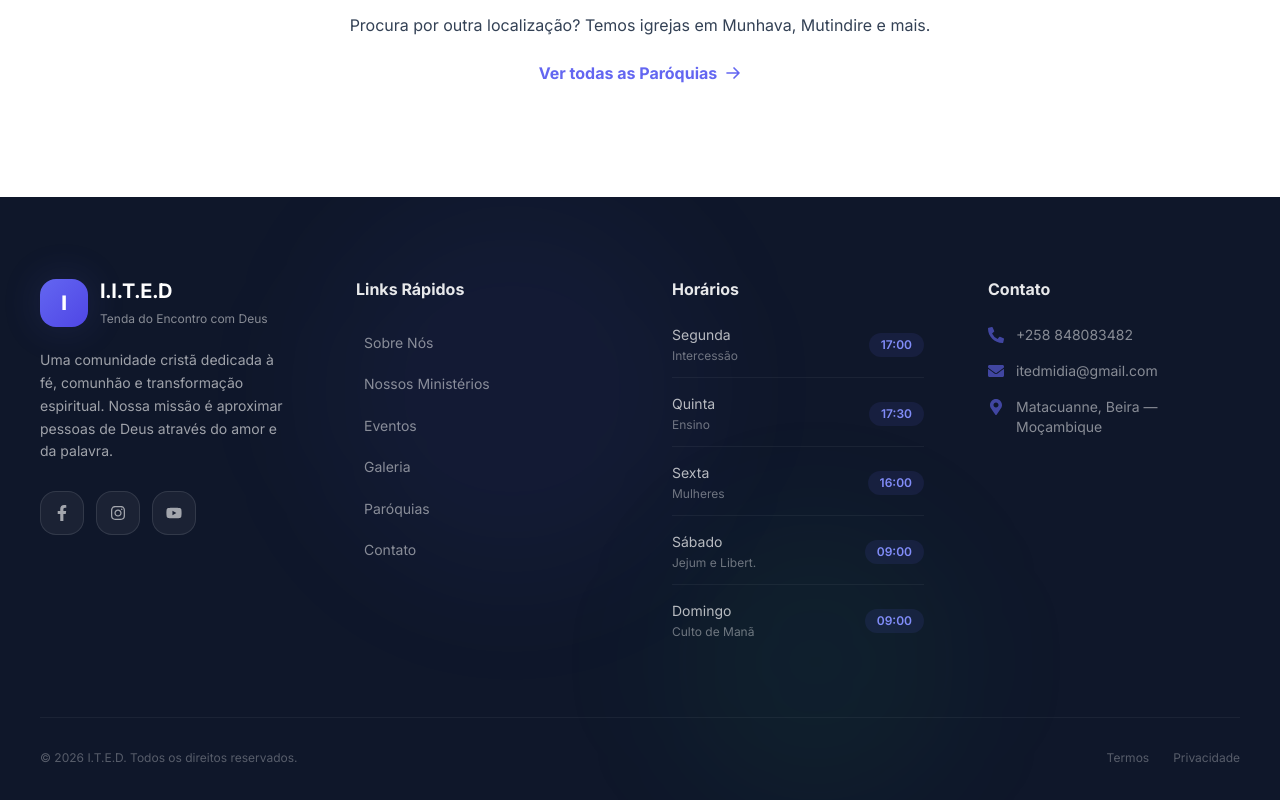
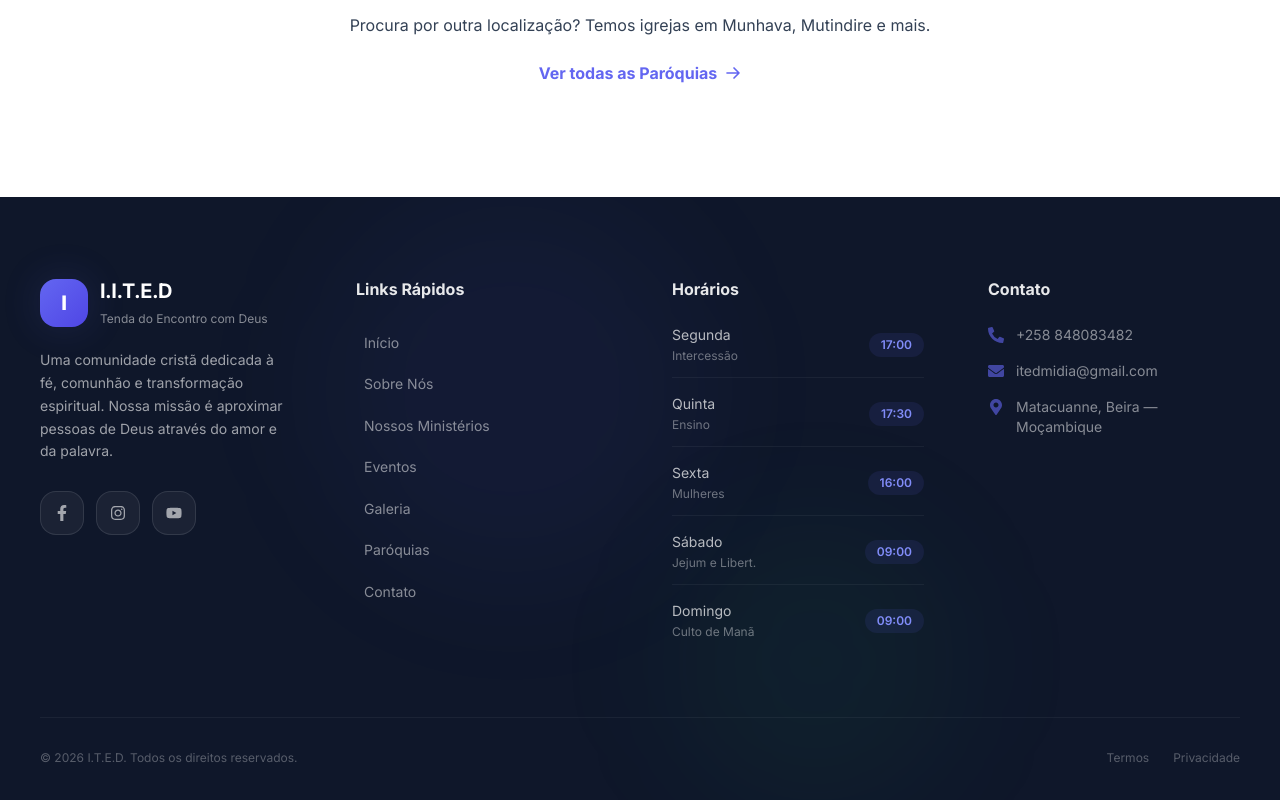
Before and after one commit to PauloTivane2/ITED, a React (Vite) app: page / in a window 1280 px wide. Shown: the part 8387-9187 px from the top of the page. Built offline with nearby package versions, Linux system fonts and the light colour scheme; a web font is replaced by a local one.

Commit message:
chore: update navigation links to use anchor hashes for home page sections

```diff
--- a/src/layouts/Footer.tsx
+++ b/src/layouts/Footer.tsx
@@ -16,7 +16,7 @@ export const Footer: React.FC = () => {
 
           {/* Brand */}
           <div className="lg:col-span-1 flex flex-col gap-5">
-            <div className="flex items-center gap-3">
+            <a href="/" className="flex items-center gap-3 group">
               <div className="w-12 h-12 bg-gradient-accent rounded-xl flex items-center justify-center text-white font-extrabold text-xl shadow-glow">
                 I
               </div>
@@ -24,7 +24,7 @@ export const Footer: React.FC = () => {
                 <span className="font-bold text-xl tracking-tight block">I.I.T.E.D</span>
                 <span className="text-white/50 text-xs">Tenda do Encontro com Deus</span>
               </div>
-            </div>
+            </a>
             <p className="text-white/60 text-sm leading-relaxed">
               Uma comunidade cristã dedicada à fé, comunhão e transformação espiritual. Nossa missão é aproximar pessoas de Deus através do amor e da palavra.
             </p>
@@ -54,12 +54,13 @@ export const Footer: React.FC = () => {
             <h3 className="font-bold text-base mb-6 text-white/90">Links Rápidos</h3>
             <ul className="flex flex-col gap-3.5">
               {[
-                { label: 'Sobre Nós', href: '#sobre' },
-                { label: 'Nossos Ministérios', href: '#ministerios' },
-                { label: 'Eventos', href: '#eventos' },
-                { label: 'Galeria', href: '/galeria' },
+                { label: 'Início', href: '/' },
+                { label: 'Sobre Nós', href: '/#sobre' },
+                { label: 'Nossos Ministérios', href: '/#ministerios' },
+                { label: 'Eventos', href: '/#eventos' },
+                { label: 'Galeria', href: '/#galeria' },
                 { label: 'Paróquias', href: '/paroquias' },
-                { label: 'Contato', href: '#contato' },
+                { label: 'Contato', href: '/#contato' },
               ].map((link) => (
                 <li key={link.label}>
                   <a href={link.href} className="text-white/50 hover:text-white text-sm transition-all duration-fast hover:translate-x-1 inline-flex items-center gap-2 group">
--- a/src/layouts/Header.tsx
+++ b/src/layouts/Header.tsx
@@ -15,10 +15,10 @@ export const Header: React.FC = () => {
 
   const navLinks = [
     { label: 'Início', href: '#' },
-    { label: 'Sobre Nós', href: '#sobre' },
-    { label: 'Ministérios', href: '#ministerios' },
-    { label: 'Eventos', href: '#eventos' },
-    { label: 'Galeria', href: '/galeria' },
+    { label: 'Sobre Nós', href: '/#sobre' },
+    { label: 'Ministérios', href: '/#ministerios' },
+    { label: 'Eventos', href: '/#eventos' },
+    { label: 'Galeria', href: '/#galeria' },
   ];
 
   return (
@@ -29,7 +29,7 @@ export const Header: React.FC = () => {
     }`}>
       <div className="container mx-auto px-4 sm:px-5 md:px-8 lg:px-10 max-w-7xl h-16 sm:h-20 flex items-center justify-between">
         {/* Logo */}
-        <a href="#" className="flex items-center gap-3 group">
+        <a href="/" className="flex items-center gap-3 group">
           <div className={`w-9 h-9 sm:w-11 sm:h-11 rounded-xl flex items-center justify-center font-extrabold text-lg sm:text-xl transition-all duration-normal ${
             isScrolled
               ? 'bg-gradient-accent text-white shadow-glow'
```
